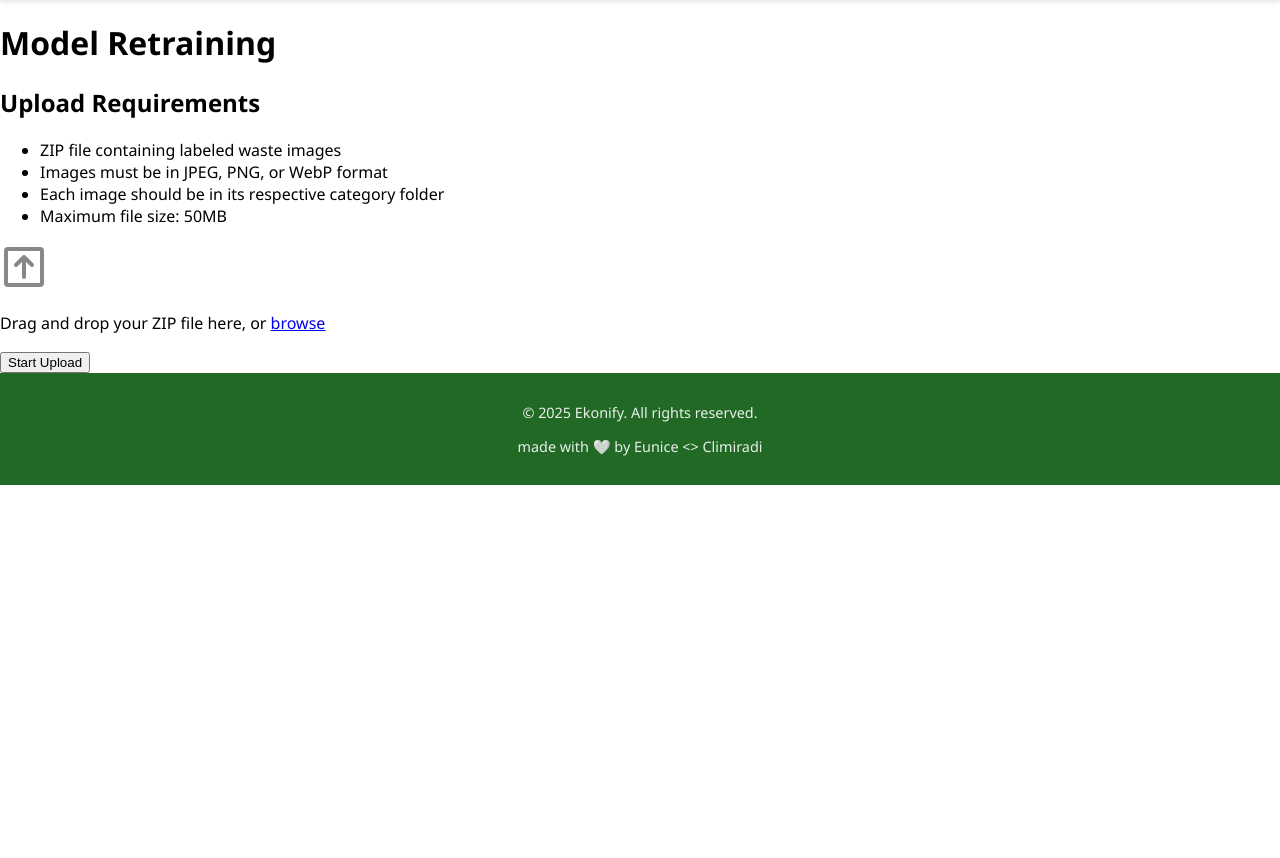
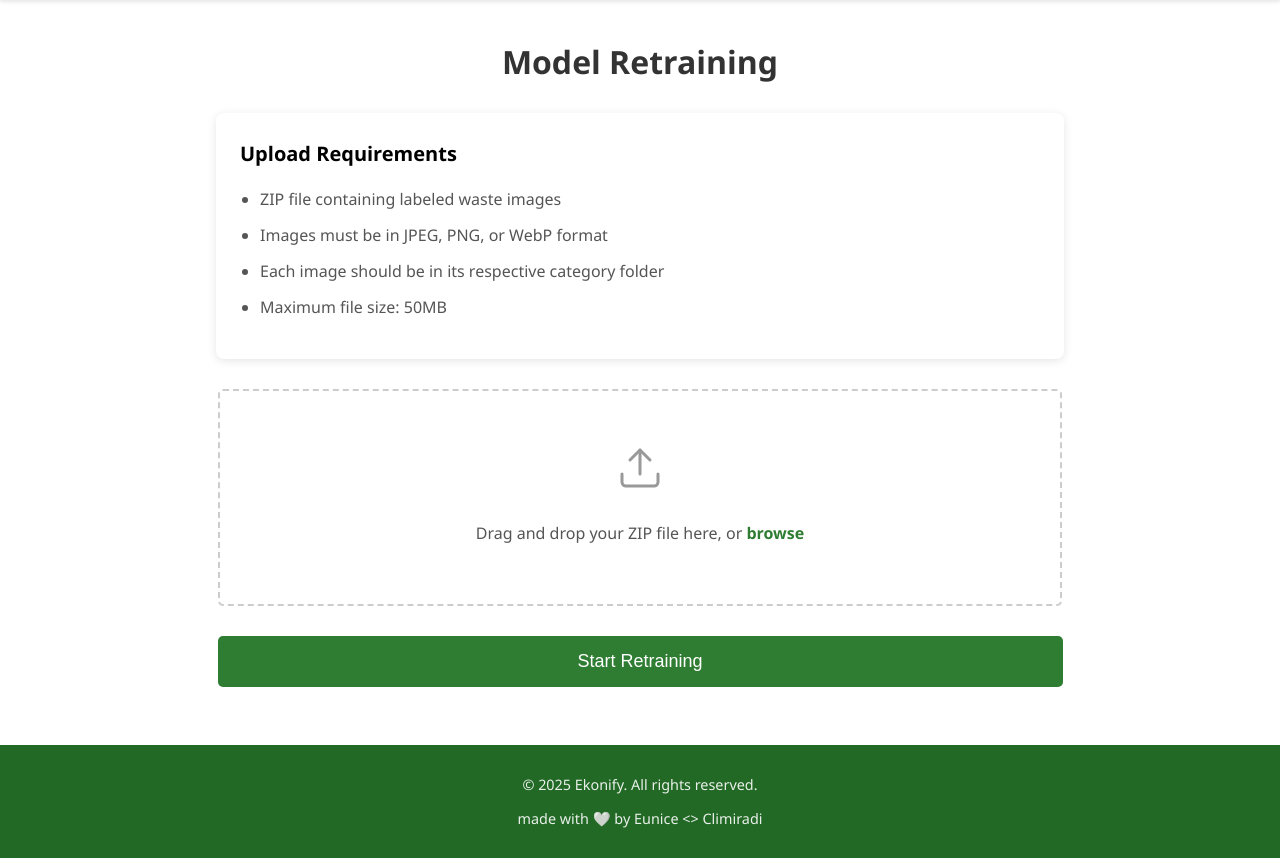
Before and after one commit to eadewusic/Ekonify-MLOP, a Python web app: template front-end/static/templates/retrain.html in a window 1280 px wide. Shown: the part 74-932 px from the top of the page. Before the commit the page ends 559 px from the top, so only its background shows below. Run offline with Jinja, Linux system fonts and the light colour scheme; the template is opened without the code that fills it, so the values that code supplies are empty.

Commit message:
retrain page done

```diff
--- a/front-end/static/style.css
+++ b/front-end/static/style.css
@@ -345,10 +345,10 @@ footer a {
     display: block;
 }
 
-.predict-btn a {
+/* .predict-btn a {
     text-decoration: none;
     color: #fff;
-}
+} */
 
 .predict-btn:hover {
     background-color: #81C784;
@@ -356,3 +356,99 @@ footer a {
 }
 
 /* ---- retrain page --- */
+
+.retrain-container {
+    max-width: 1200px;
+    margin: 0 auto;
+    padding: 20px;
+}
+
+.retrain-title {
+    text-align: center;
+    margin: 20px 0;
+    font-size: 32px;
+    color: #333;
+}
+
+.requirements-card {
+    background-color: white;
+    border-radius: 8px;
+    box-shadow: 0 2px 10px rgba(0, 0, 0, 0.1);
+    max-width: 800px;
+    padding: 24px;
+    margin: 30px auto;
+}
+
+.requirements-title {
+    font-size: 1.25rem;
+    font-weight: bold;
+    margin-bottom: 20px;
+    margin-top: 3px;
+}
+
+.requirements-list {
+    padding-left: 20px;
+}
+
+.requirements-list li {
+    margin-bottom: 12px;
+    line-height: 1.5;
+    color: #555;
+}
+
+.retrain-upload-container {
+    border: 2px dashed #ccc;
+    border-radius: 5px;
+    padding: 50px 20px;
+    text-align: center;
+    margin: 30px auto;
+    max-width: 800px;
+    background-color: #fff;
+}
+
+.retrain-upload-icon {
+    font-size: 48px;
+    color: #999;
+    margin-bottom: 15px;
+}
+
+.retrain-upload-text {
+    color: #555;
+    margin-bottom: 10px;
+}
+
+.retrain-upload-link {
+    color: #2e7d32;
+    text-decoration: none;
+    font-weight: bold;
+}
+
+.retrain-upload-link:hover {
+    text-decoration: underline;
+}
+
+#file-selected {
+    display: none;
+    margin-top: 10px;
+    font-weight: bold;
+}
+
+.retrain-btn {
+    background-color: #2e7d32;
+    color: #fff;
+    border: none;
+    padding: 15px 0;
+    width: 100%;
+    font-size: 18px;
+    border-radius: 5px;
+    cursor: pointer;
+    max-width: 845px;
+    margin: 0 auto;
+    margin-bottom: 2.4rem;
+    display: block;
+}
+
+.retrain-btn:hover {
+    background-color: #81C784;
+    color: #fff;
+}
--- a/front-end/static/templates/home.html
+++ b/front-end/static/templates/home.html
@@ -97,7 +97,7 @@
                 <p>Items Classified</p>
             </div>
             <div class="metric">
-                <h3><span id="tons-counter">0+</span><span>+</span></h3>
+                <h3><span id="tons-counter">0</span><span>+</span></h3>
                 <p>Tons CO<sub>2</sub> Saved</p>
             </div>
             <div class="metric">
--- a/front-end/static/templates/retrain.html
+++ b/front-end/static/templates/retrain.html
@@ -39,20 +39,25 @@
             </ul>
         </div>
 
-        <div class="upload-area" id="dropZone">
-            <div class="retrain-upload-icon">
-                <svg width="48" height="48" viewBox="0 0 24 24" fill="none" xmlns="http://www.w3.org/2000/svg">
-                    <path d="M12 17V7M12 7L8 11M12 7L16 11" stroke="#888" stroke-width="2" stroke-linecap="round"
-                        stroke-linejoin="round" />
-                    <path
-                        d="M20 21H4C3.44772 21 3 20.5523 3 20V4C3 3.44772 3.44772 3 4 3H20C20.5523 3 21 3.44772 21 4V20C21 20.5523 20.5523 21 20 21Z"
-                        stroke="#888" stroke-width="2" />
-                </svg>
-            </div>
-            <p class="retrain-upload-text">Drag and drop your ZIP file here, or <a href="#" class="browse-link">browse</a></p>
-        </div>
+        <form class="retrain-upload-container" id="upload-form" enctype="multipart/form-data" method="POST" action="/predict">
+            <input type="file" id="file-upload" name="file" accept="image/jpeg,image/png,image/webp" style="display: none;" />
 
-        <button class="retrain-upload-button" id="uploadButton">Start Upload</button>
+            <label for="file-upload" id="drop-zone">
+                <div class="retrain-upload-icon">
+                    <svg width="48" height="48" viewBox="0 0 24 24" fill="none" stroke="#999" stroke-width="1.5"
+                        stroke-linecap="round" stroke-linejoin="round">
+                        <path d="M21 15v4a2 2 0 0 1-2 2H5a2 2 0 0 1-2-2v-4"></path>
+                        <polyline points="17 8 12 3 7 8"></polyline>
+                        <line x1="12" y1="3" x2="12" y2="15"></line>
+                    </svg>
+                </div>
+                <p class="retrain-upload-text">
+                    Drag and drop your ZIP file here, or <span class="retrain-upload-link">browse</span>
+                </p>
+            </label>
+        </form>
+
+        <button type="submit" class="retrain-btn" form="upload-form">Start Retraining</button>
     </div>
 
 <!-- footer section -->
```
Also changed, not shown: front-end/script.js (+201 -17 lines).
